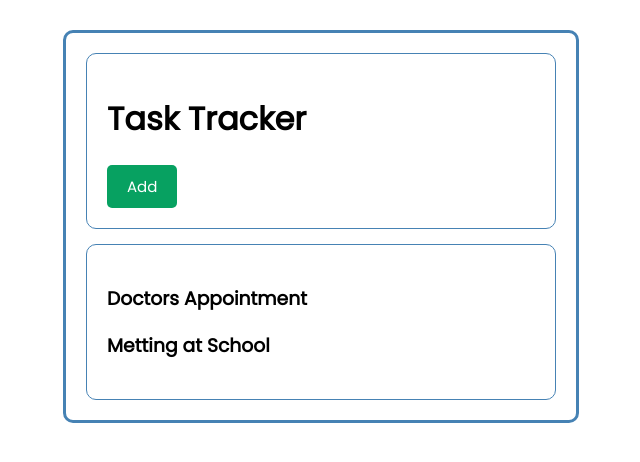
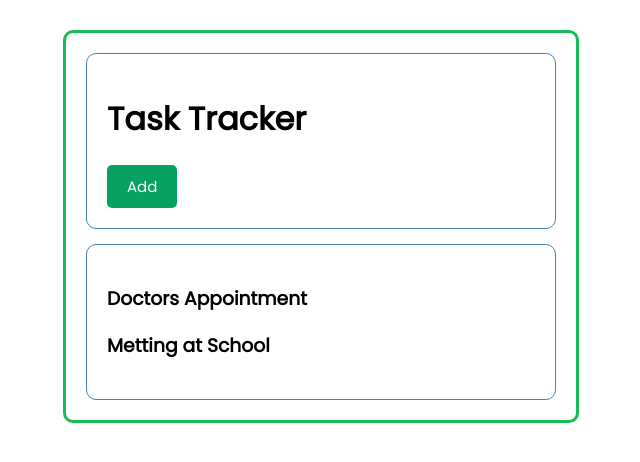
Before and after one commit to RonaldYou/Task-Tracker, a React (Create React App) app: page / in a window 1280 px wide. Shown: the top 462 px of the page, without its empty margins (319-959 px from the left). Built offline with nearby package versions, Linux system fonts and the light colour scheme.

Commit message:
colour change

```diff
--- a/src/index.css
+++ b/src/index.css
@@ -21,7 +21,7 @@ body {
   margin: 30px auto;
   overflow: auto;
   min-height: 100px;
-  border: 3px solid steelblue;
+  border: 3px solid rgb(22, 189, 86);
   padding: 5px;
   border-radius: 10px;
 }
```
